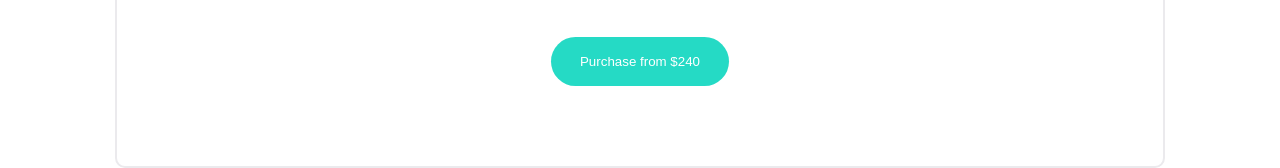
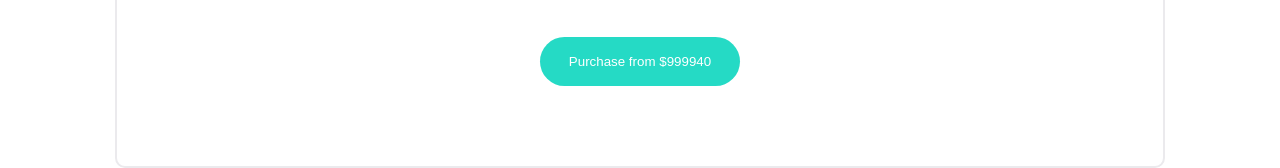
Before and after one commit to Action1231/lol, a plain HTML site: page index.html in a window 1280 px wide. Shown: the part 289-457 px from the top of the page. Drawn offline with Linux system fonts and the light colour scheme.

Commit message:
I want to change the price

```diff
--- a/index.html
+++ b/index.html
@@ -9,7 +9,7 @@
     <div class="all">
         <div class="content">
     <h1>Samples will show you the feeling on to play around using the components in the website building process.</h1>
-    <button>Purchase from $240</button>
+    <button>Purchase from $999940</button>
     </div>
     </div>
 </head>
```
